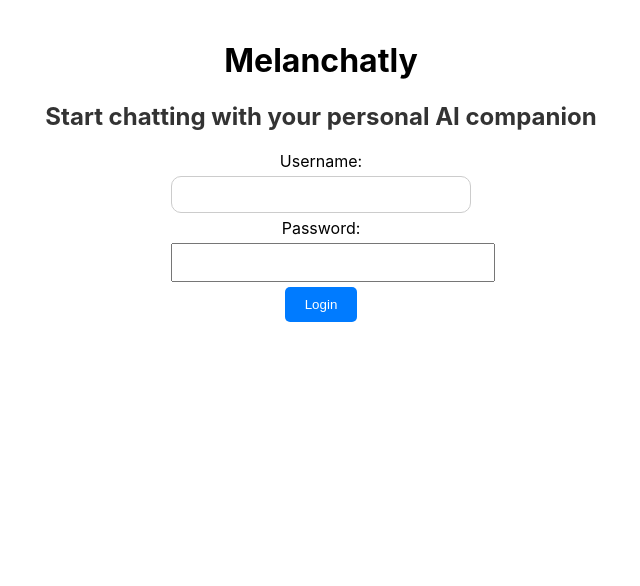
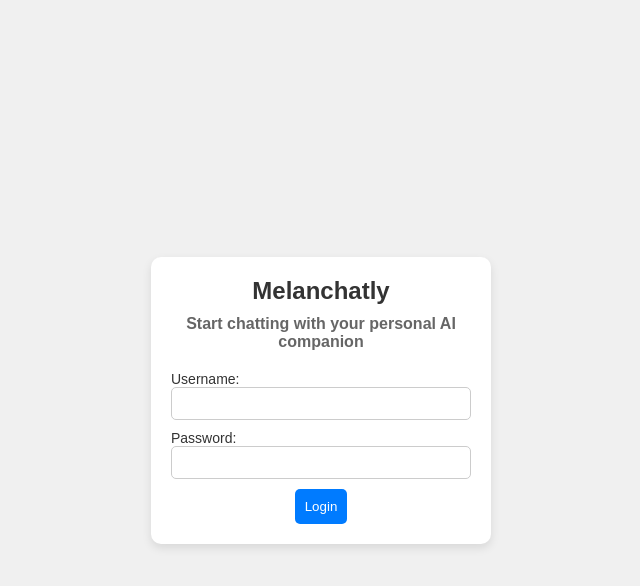
Before and after one commit to Karthik-TK/melanchatly, a React (Create React App) app in the folder companion_ui/: page /login in a window 1280 px wide. Shown: the top 586 px of the page, without its empty margins (319-959 px from the left). Built offline with nearby package versions, Linux system fonts and the light colour scheme.

Commit message:
fix code

```diff
--- a/companion_ui/src/Login.js
+++ b/companion_ui/src/Login.js
@@ -1,15 +1,25 @@
-import React, { useState } from "react";
-import { useNavigate } from "react-router";
+import React, { useEffect, useState } from "react";
+import { useNavigate } from "react-router-dom";
 
 const Login = ({ onLogin }) => {
   const [username, setUsername] = useState("");
   const [password, setPassword] = useState("");
   const navigate = useNavigate();
 
+  // Check if the user is already logged in
+  useEffect(() => {
+    const isLoggedIn = localStorage.getItem("loggedIn");
+    if (isLoggedIn) {
+      navigate("/"); // Redirect to Home if already logged in
+    }
+  }, [navigate]);
+
   const handleLogin = (e) => {
     e.preventDefault();
+    // Check hardcoded credentials
     if (username === "admin" && password === "I_Like_AI") {
-      onLogin(); // Call the onLogin function from props
+      localStorage.setItem("loggedIn", "true"); // Set login status
+      onLogin(username); // Pass username to Home component (if needed)
       navigate("/"); // Redirect to Home
     } else {
       alert("Invalid credentials");
@@ -17,52 +27,99 @@ const Login = ({ onLogin }) => {
   };
 
   return (
-    <div style={{ padding: "20px", textAlign: "center" }}>
-      <h1>Melanchatly</h1>
-      <h2>Start chatting with your personal AI companion</h2>
-      <form
-        onSubmit={handleLogin}
-        style={{ maxWidth: "300px", margin: "0 auto" }}
-      >
-        <div>
-          <label>
+    <div style={styles.container}>
+      <div style={styles.card}>
+        <h1 style={styles.title}>Melanchatly</h1>
+        <h3 style={styles.subtitle}>
+          Start chatting with your personal AI companion
+        </h3>
+        <form onSubmit={handleLogin}>
+          <div style={styles.inputGroup}>
+            <label style={styles.label}>
               Username:
               <input
                 type="text"
                 value={username}
                 onChange={(e) => setUsername(e.target.value)}
                 required
-              style={{ width: "100%", padding: "10px", margin: "5px 0" }}
+                style={styles.input}
               />
             </label>
           </div>
-        <div>
-          <label>
+          <div style={styles.inputGroup}>
+            <label style={styles.label}>
               Password:
               <input
                 type="password"
                 value={password}
                 onChange={(e) => setPassword(e.target.value)}
                 required
-              style={{ width: "100%", padding: "10px", margin: "5px 0" }}
+                style={styles.input}
               />
             </label>
           </div>
-        <button
-          type="submit"
-          style={{
-            padding: "10px 20px",
-            backgroundColor: "#007bff",
-            color: "white",
-            border: "none",
-            borderRadius: "5px",
-          }}
-        >
+          <button type="submit" style={styles.button}>
             Login
           </button>
         </form>
       </div>
+    </div>
   );
 };
 
+const styles = {
+  container: {
+    display: "flex",
+    justifyContent: "center",
+    alignItems: "center",
+    height: "100vh",
+    backgroundColor: "#f0f0f0",
+    fontFamily: "Arial, sans-serif",
+  },
+  card: {
+    backgroundColor: "white",
+    padding: "20px",
+    borderRadius: "10px",
+    boxShadow: "0 4px 10px rgba(0,0,0,0.1)",
+    width: "300px",
+    textAlign: "center",
+  },
+  title: {
+    margin: "0 0 10px",
+    fontSize: "24px",
+    color: "#333",
+  },
+  subtitle: {
+    margin: "0 0 20px",
+    fontSize: "16px",
+    color: "#666",
+  },
+  inputGroup: {
+    margin: "10px 0",
+    textAlign: "left",
+  },
+  label: {
+    display: "block",
+    marginBottom: "5px",
+    fontSize: "14px",
+    color: "#333",
+  },
+  input: {
+    width: "100%",
+    padding: "8px",
+    borderRadius: "5px",
+    border: "1px solid #ccc",
+    boxSizing: "border-box",
+  },
+  button: {
+    backgroundColor: "#007bff",
+    color: "white",
+    padding: "10px",
+    border: "none",
+    borderRadius: "5px",
+    cursor: "pointer",
+    transition: "background-color 0.3s",
+  },
+};
+
 export default Login;
--- a/companion_ui/src/components/home.js
+++ b/companion_ui/src/components/home.js
@@ -109,8 +109,10 @@ function Home() {
           backgroundColor: "#fff",
         }}
       >
-        <h2>Past Chats</h2>
-        <div>No past chats available</div>
+        <h1>Melanchatly</h1>
+        <hr />
+        <h3>Past Conversations</h3>
+        <div>No past conversations available</div>
       </div>
 
       <div
```
Lines whose indentation alone changed are shown as unchanged.
